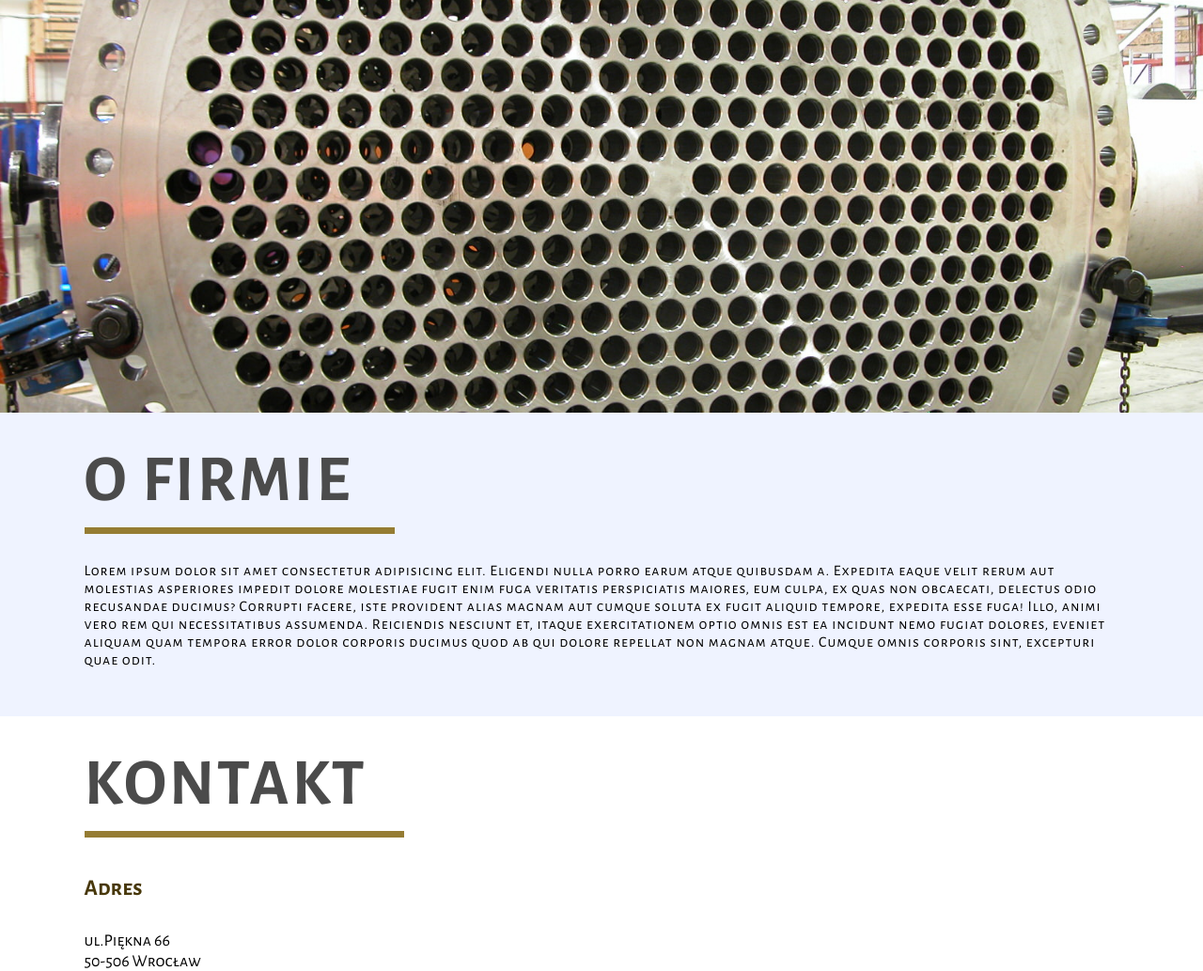
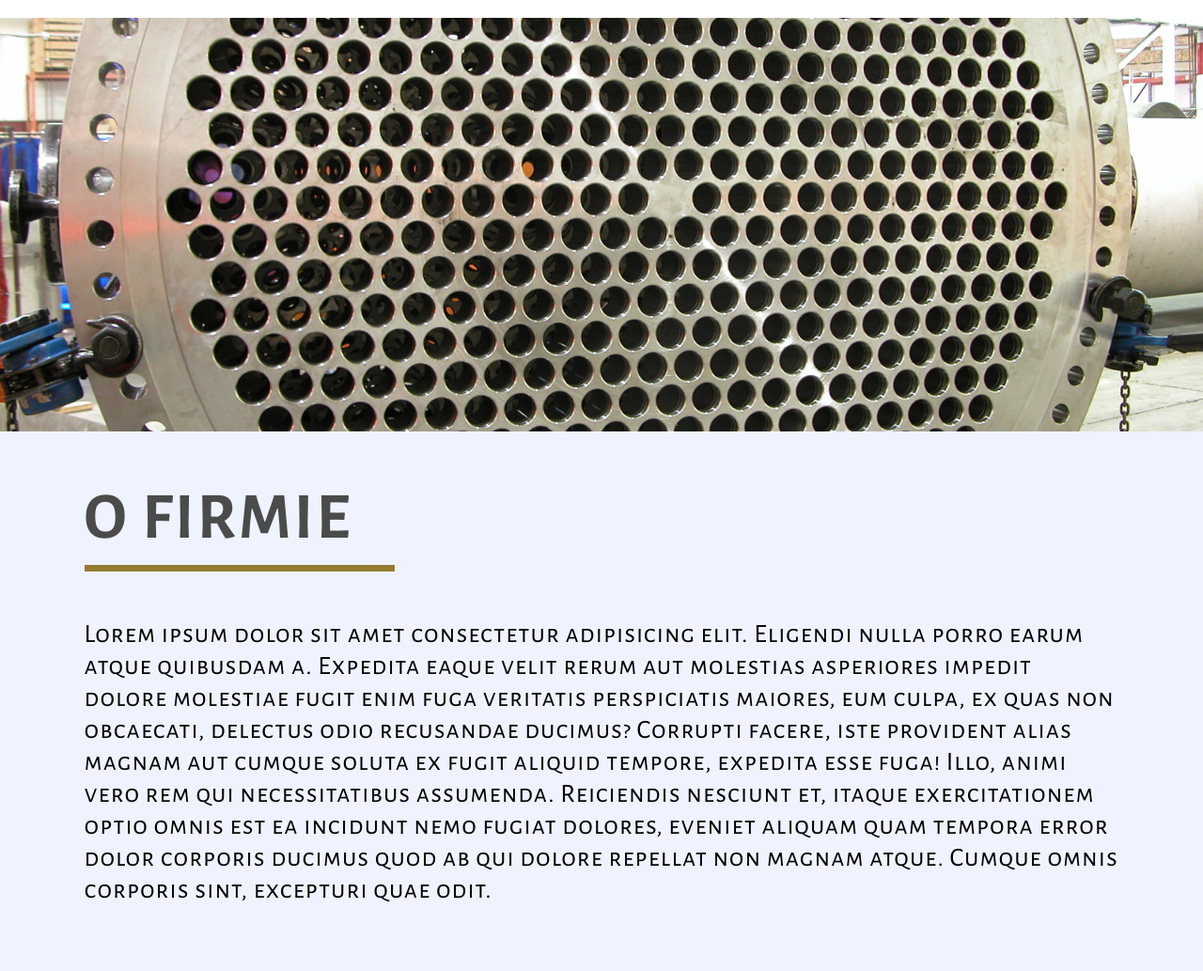
Before and after one commit to jezyk2796/BBT-WIBREM, a PHP site: page / in a window 1280 px wide. Shown: the part 3077-4110 px from the top of the page at 94% size. Run offline with PHP 8.4, Linux system fonts and the light colour scheme; some web fonts are replaced.

Commit message:
section about ready for mobile

```diff
--- a/css/style.css
+++ b/css/style.css
@@ -64,6 +64,7 @@ body {
 @media (min-width: 480px) {
   .title {
     font-size: 5.5rem;
+    padding: 4rem 0 0 0;
   }
 
   .title::after {
@@ -74,6 +75,7 @@ body {
 @media (min-width: 720px) {
   .title {
     font-size: 7rem;
+    padding: 5rem 0 0 0;
   }
 
   .title::after {
@@ -441,11 +443,21 @@ section.about {
   .about .title::after {
     width: 29rem;
   }
+
+  .about p {
+    font-size: 1.8rem;
+    padding: 4rem 0 6rem 0;
+  }
 }
 
 @media (min-width: 720px) {
   .about .title::after {
     width: 33rem;
+  }
+
+  .about p {
+    font-size: 2.8rem;
+    padding: 5rem 0 7rem 0;
   }
 }
 
```
